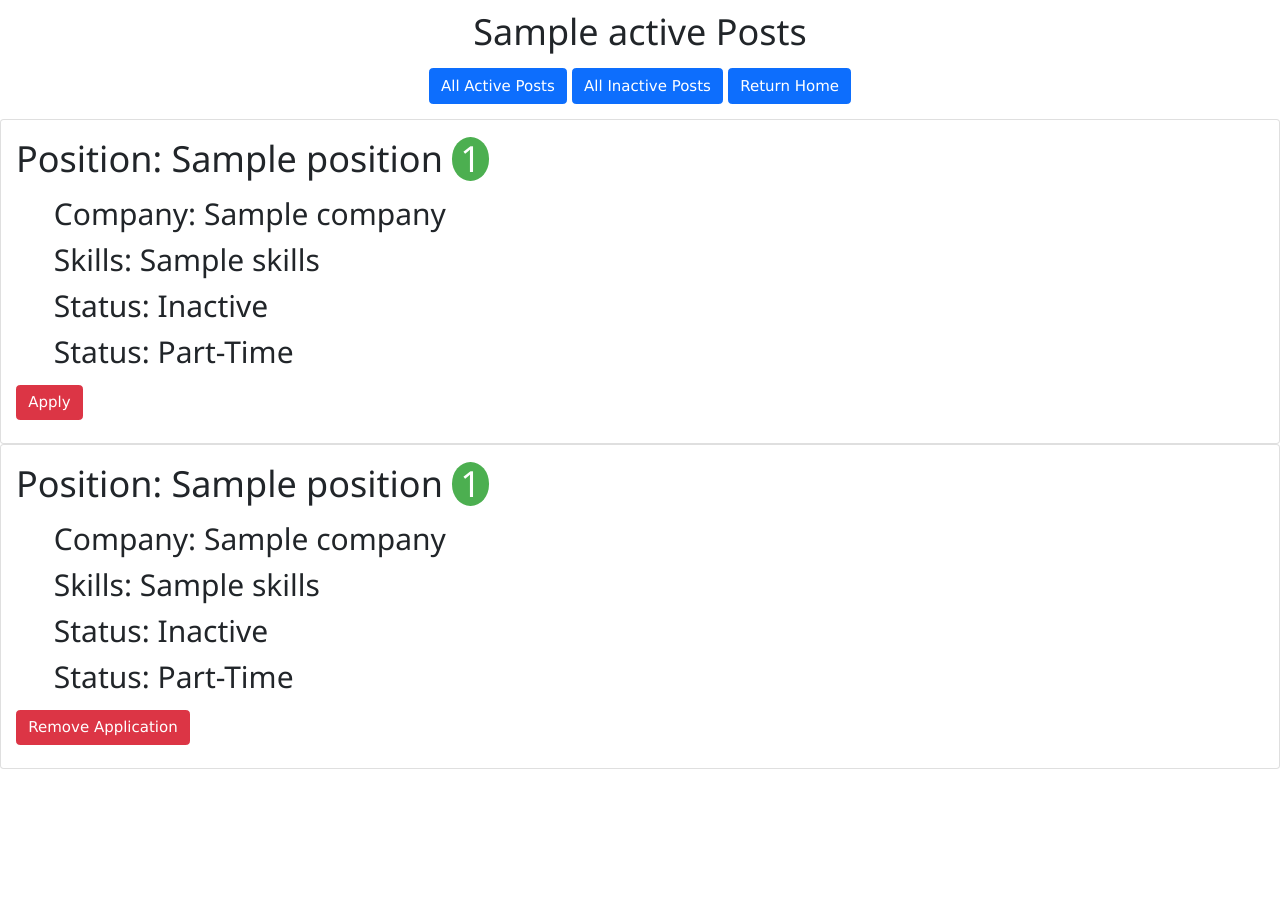
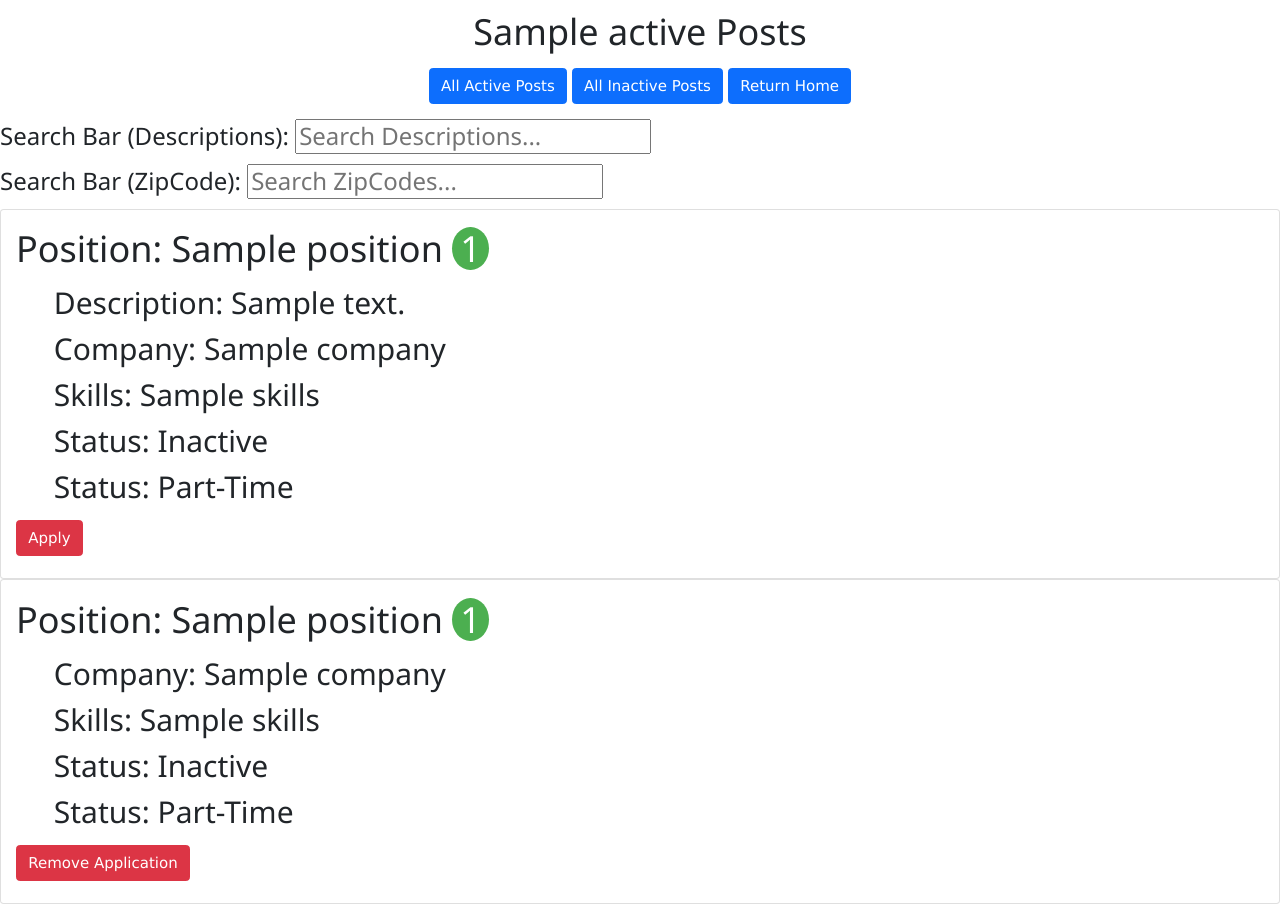
Before and after one commit to tram-tr/TinDev, a Django app: template TinDev/TinDevApp/templates/TinDevApp/candidate_view_post.html in a window 1280 px wide. Before the commit the page ends 769 px from the top, so only its background shows below. Run offline with Django 3.2, Linux system fonts and the light colour scheme; the template is opened without the code that fills it: most values are stand-ins (such as "Sample title", 1, 10 or a date in 2020).

Commit message:
add search function for candidates

```diff
--- a/TinDev/TinDevApp/templates/TinDevApp/candidate_home.html
+++ b/TinDev/TinDevApp/templates/TinDevApp/candidate_home.html
@@ -15,9 +15,8 @@
     <p>Welcome to the home page {{name}}</p>
     <!-- Import's Bootstrap JS -->
 
-			<a href="{% url 'TinDevApp:CandidateView' name %}" class="btn btn-primary" role="button">Jobs</a>
+			<a href="{% url 'TinDevApp:CandidateViewActive' name %}" class="btn btn-primary" role="button">Jobs</a>
             <a href="{% url 'TinDevApp:ApplicationView' name %}" class="btn btn-primary" role="button">Applications</a>
-
 			<a href="{% url 'TinDevApp:candidate-login' %}" class="btn btn-primary" role="button">Logout</a>
 
     <script src="https://cdn.jsdelivr.net/npm/bootstrap@5.0.2/dist/js/bootstrap.bundle.min.js"
--- a/TinDev/TinDevApp/templates/TinDevApp/candidate_view_post.html
+++ b/TinDev/TinDevApp/templates/TinDevApp/candidate_view_post.html
@@ -16,17 +16,27 @@
 		<h1><center>{{active}} Posts</center></h1>
 		<p>
 			<center>
-
 				<a href="{% url 'TinDevApp:CandidateViewActive' name=name %}" class="btn btn-primary" role="button">All Active Posts</a>
 				<a href="{% url 'TinDevApp:CandidateViewInactive' name=name %}" class="btn btn-primary" role="button">All Inactive Posts</a>
 				<a href="{% url 'TinDevApp:candidate-home' name=name %}" class="btn btn-primary" role="button">Return Home</a>
 			</center>
 		</p>
+
+
+		<form action="{% url 'TinDevApp:CandidateSearchDescription' name%}" method="get">
+			<h3>Search Bar (Descriptions):	 <input name="q" type="text" placeholder="Search Descriptions..."></h3>
+		</form>
+
+		<form action="{% url 'TinDevApp:CandidateSearchZipcode' name%}" method="get">
+			<h3>Search Bar (ZipCode): <input name="q" type="number" placeholder="Search ZipCodes..."></h3>
+		</form>
+
 		{%for item in post_list%}
 			<ul class="list-group">
 					<li class="list-group-item">
-						<h1>Position: {{item.position}} <span class="w3-badge w3-green"> {{item.applicant_count}} </span> </h1>
+						<h1>Position: {{item.position}} </pre><span class="w3-badge w3-green"></pre>{{item.applicant_count}} </span> </h1>
 						<p>
+							<h2> &emsp; Description: {{item.description}}</h2>
 							<h2> &emsp; Company: {{item.company}}</h2>
 							<h2> &emsp; Skills: {{item.skills}}</h2>
 							{% if item.active == 'A' %}
@@ -52,7 +62,9 @@
 		{%for item in apply_list%}
 		   <ul class="list-group">
 				   <li class="list-group-item">
-						<h1>Position: {{item.position}} <span class="w3-badge w3-green"> {{item.applicant_count}} </span> </h1>
+						<h1>Position: {{item.position}}
+							<span class="w3-badge w3-green"> {{item.applicant_count}} </span>
+						</h1>
 					   <p>
 						   <h2> &emsp; Company: {{item.company}}</h2>
 						   <h2> &emsp; Skills: {{item.skills}}</h2>
--- a/TinDev/TinDevApp/templates/TinDevApp/recruiter_view_post.html
+++ b/TinDev/TinDevApp/templates/TinDevApp/recruiter_view_post.html
@@ -21,10 +21,10 @@
 				<a href="{% url 'TinDevApp:postViewActive' name=name %}" class="btn btn-primary" role="button">Active Posts</a>
 				<a href="{% url 'TinDevApp:postViewInactive' name=name %}" class="btn btn-primary" role="button">Inactive Posts</a>
 				<a href="{% url 'TinDevApp:postViewApplicant' name=name %}" class="btn btn-primary" role="button">Applicant-Filled Posts</a>
-
 				<a href="{% url 'TinDevApp:recruiter-home' name=name %}" class="btn btn-primary" role="button">Home</a>
 			</center>
 		</p>
+
 		{%for item in list%}
 			<ul class="list-group">
 					<li class="list-group-item">
--- a/TinDev/TinDevApp/urls.py
+++ b/TinDev/TinDevApp/urls.py
@@ -20,9 +20,11 @@ urlpatterns = [
 
     path('recruiter/home/<slug:name>/post/delete/<int:id_num>', views.PostDeleteRecruiter, name = 'postDelete'),
 
-    path('candidate/home/<slug:name>/post/view/all', views.PostViewCandidateAll, name = 'CandidateView'),
     path('candidate/home/<slug:name>/post/view/active', views.PostViewCandidateActive, name = 'CandidateViewActive'),
     path('candidate/home/<slug:name>/post/view/inactive', views.PostViewCandidateInactive, name = 'CandidateViewInactive'),
+    path('candidate/home/<slug:name>/post/view/search/description', views.PostViewCandidateSearchDescription, name = 'CandidateSearchDescription'),
+    path('candidate/home/<slug:name>/post/view/search/zipcode', views.PostViewCandidateSearchZipCode, name = 'CandidateSearchZipcode'),
+
 
 
     path('candidate/home/<slug:name>/post/<int:id_num>/apply', views.CandidateApply, name = 'CandidateApply'),
```
Also changed, not shown: TinDev/TinDevApp/views.py (+27 -1 lines), TinDev/db.sqlite3.
